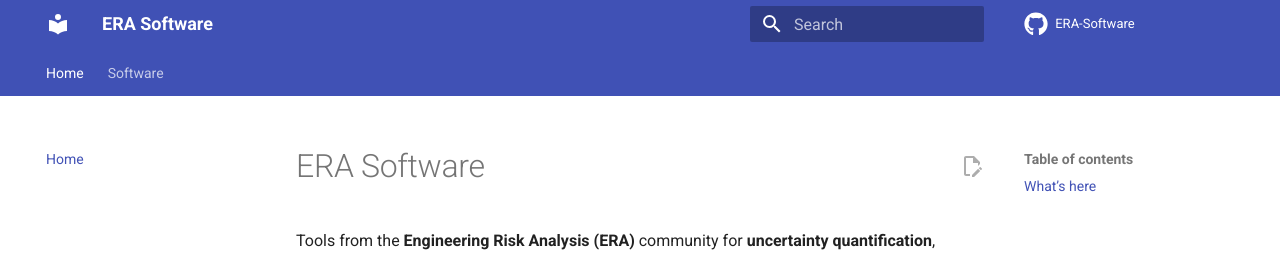
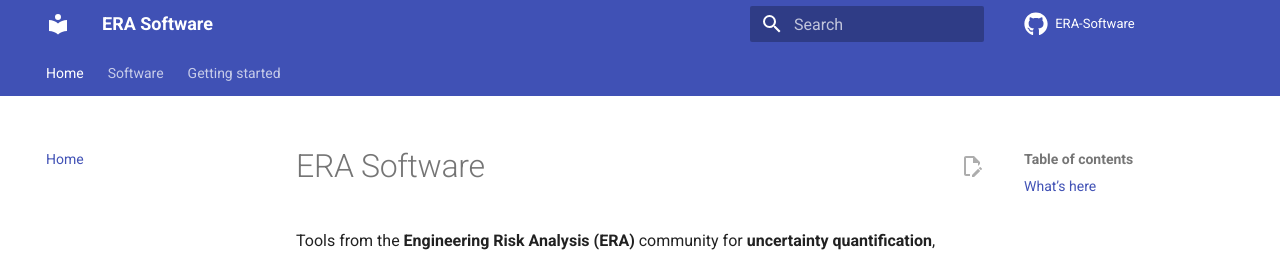
Before and after one commit to ERA-Software/ERA-Software.github.io, an MkDocs documentation site: the page built from src_docs/index.md, in a window 1280 px wide. Shown: the top 256 px of the page. Built offline with MkDocs 1.6.1 and Material for MkDocs 9.7.7, drawn with Linux system fonts in a browser that asks for light colours.

Commit message:
modify mkdocs

```diff
--- a/mkdocs.yml
+++ b/mkdocs.yml
@@ -24,7 +24,7 @@ theme:
 nav:
   - Home: index.md
   - Software: software.md
-  # - Getting started: getting-started.md
+  - Getting started: getting-started.md
   # - Contributing: contributing.md
   # - Governance: governance.md
 
```
